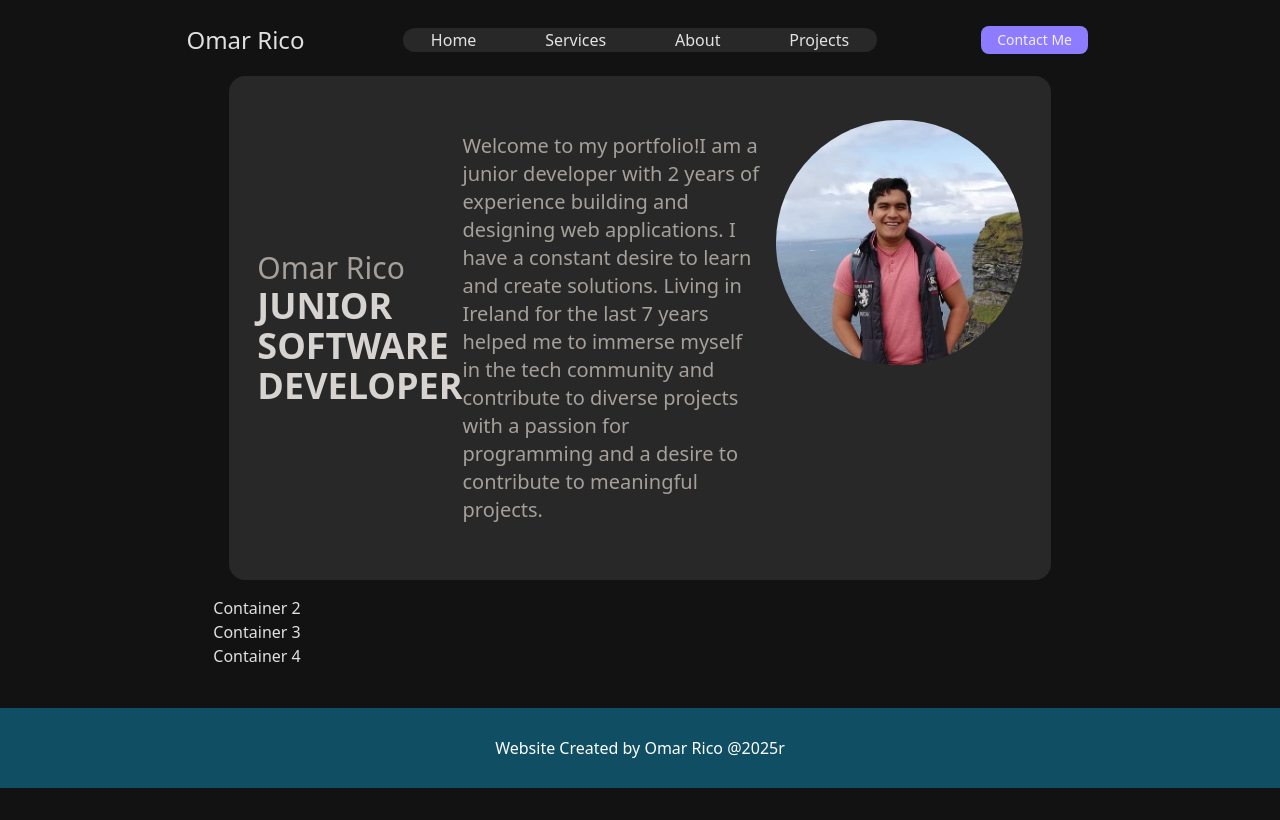
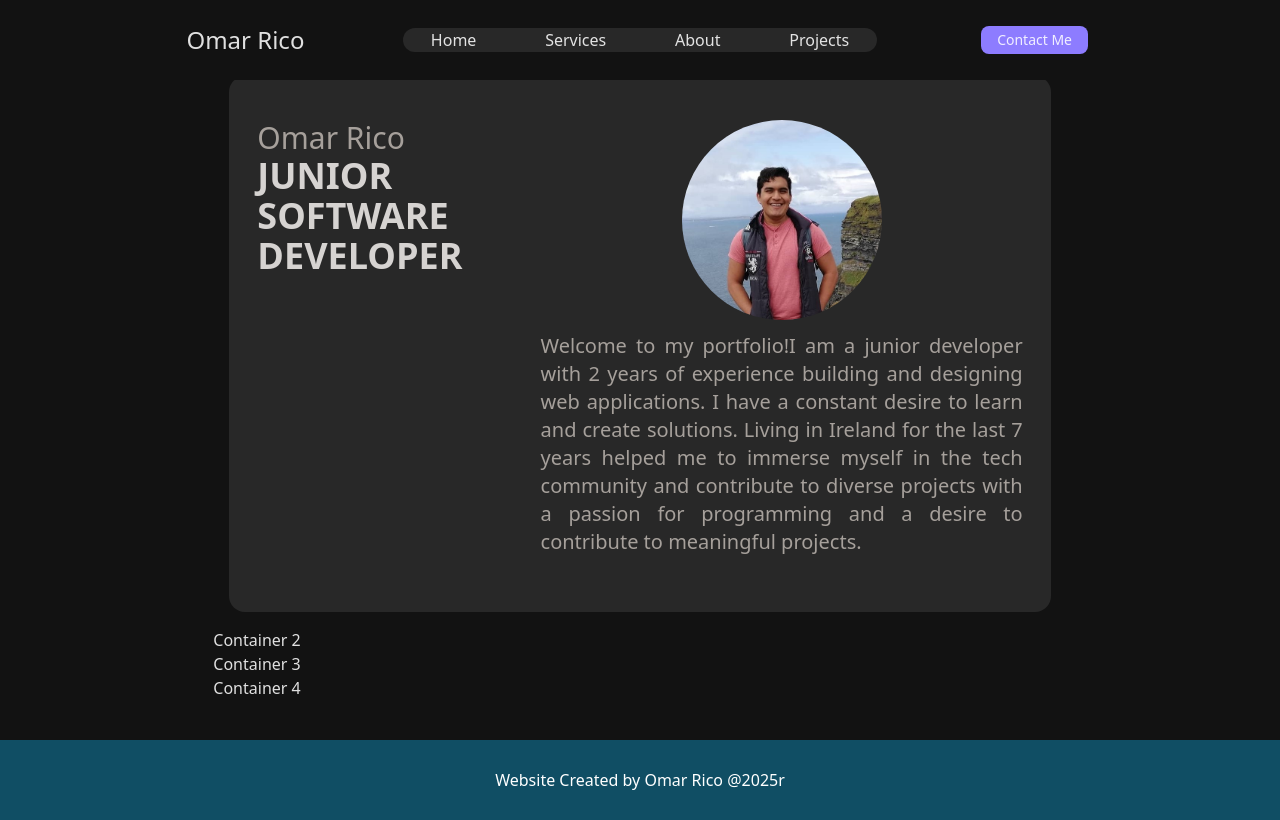
Before and after one commit to omar-rm/omar-rico, a React (Vite) app: page / in a window 1280 px wide. Built offline with nearby package versions, Linux system fonts and the light colour scheme.

Commit message:
space distribution and nav bar color matching

```diff
--- a/src/components/NavBar.tsx
+++ b/src/components/NavBar.tsx
@@ -1,7 +1,7 @@
 const NavBar = () => {
   return (
     <>
-      <div className="fixed h-20 top-0 left-0 w-full flex items-center justify-between px-4 md:px-16 lg:px-24 xl:px-32 transition-all duration-500 z-50 ">
+      <div className="fixed h-20 top-0 left-0 w-full flex items-center justify-between px-4 md:px-16 lg:px-24 xl:px-32 transition-all duration-500 z-50 bg-[#121212] ">
         <div className="md:flex items-center w-1/4 gap-4 lg:gap-8 border-solid border-white justify-center  ">
           <h3 className="font-light lg:text-2xl">Omar Rico</h3>
         </div>
--- a/src/components/Wrapper.tsx
+++ b/src/components/Wrapper.tsx
@@ -18,11 +18,11 @@ const Banner = () => {
   return (
     <div
       id="banner"
-      className="box grid grid-cols-3 gap-3 px-7 py-11 m-4 rounded-2xl"
+      className="box flex gap-3 px-7 py-11 m-4 rounded-2xl"
     >
-      <div className="flex col-span-2 items-center justify-center">
-        <div className="w-3/4 h-auto">
-          <p className="font-light w-full text-left text-3xl text-stone-400">
+      <div className=" w-1/3 pr-5">
+        <div className=" h-auto">
+          <p className="font-light  text-left text-3xl text-stone-400">
             Omar Rico
           </p>
           <span className="w-full font-black text-4xl my-3.5 text-stone-300 uppercase">
@@ -31,7 +31,12 @@ const Banner = () => {
 
           </span>
         </div>
-        <h2 className=" my-3 text-xl text-left text-stone-400">
+
+      </div>
+
+      <div className="w-4/6 items-center flex flex-col pl-5">
+        <img src={ProfileImg} alt="profile" className="rounded-full size-50" />
+        <h2 className="text-justify my-3 text-xl  text-stone-400">
           Welcome to my portfolio!I am a junior developer with 2 years of
           experience building and designing web applications. I have a constant
           desire to learn and create solutions. Living in Ireland for the last 7
@@ -41,10 +46,6 @@ const Banner = () => {
         </h2>
       </div>
 
-      <div>
-        <img src={ProfileImg} alt="profile" className="rounded-full" />
-      </div>
-
 
     </div>
   );
```
